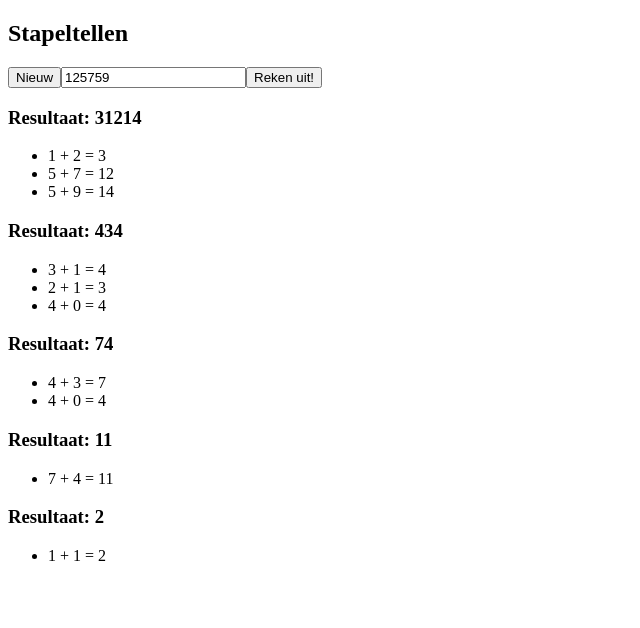
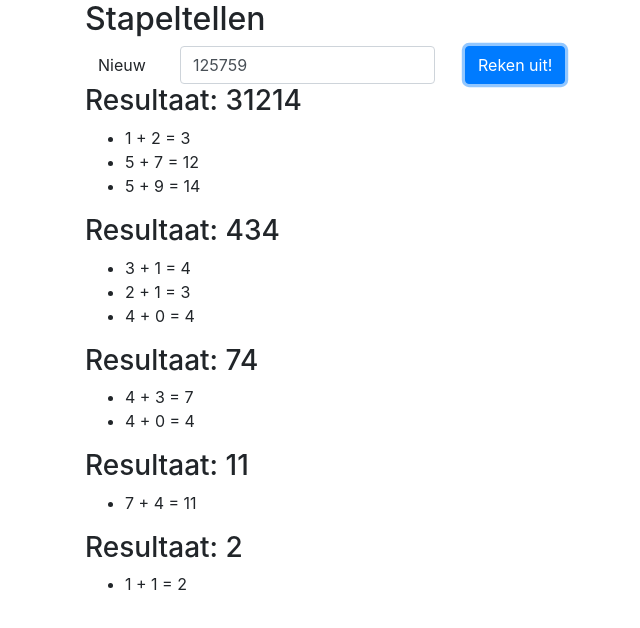
Before and after one commit to timvanelst/StapelTellen, an Angular app: page / in a window 1280 px wide. Both pictures are taken after a click on the button "Reken uit!". Shown: the top 628 px of the page, without its empty margins (0-640 px from the left). Built offline with nearby package versions, Linux system fonts and the light colour scheme.

Commit message:
added bootstrap styles to inputs

```diff
--- a/package.json
+++ b/package.json
@@ -20,6 +20,7 @@
     "@angular/platform-browser": "^6.1.10",
     "@angular/platform-browser-dynamic": "^6.1.10",
     "@angular/router": "^6.1.10",
+    "bootstrap": "^4.1.3",
     "core-js": "^2.5.4",
     "rxjs": "^6.0.0",
     "zone.js": "^0.8.26"
--- a/src/app/app.component.html
+++ b/src/app/app.component.html
@@ -1,12 +1,16 @@
-<h2>Stapeltellen</h2>
-<!-- <div [formGroup]="form" >
-  <input type="text" formControlName="input" />
-  <div>
-    {{input}}
+<div class="container" >
+
+  <h2>Stapeltellen</h2>
+  <div class="row">
+    <div class="col-sm-1">
+      <input type="button" (click)="generate()" value="Nieuw" class="btn"/>
+    </div>
+    <div class="col-sm-3">
+      <input type="number" [(ngModel)]="input" (keyup)="onKey($event)" (change)="clearResult()" class="form-control" />
+    </div>
+    <div class="col-sm-7">
+      <input type="button" (click)="calculate()" value="Reken uit!" class="btn btn-primary" />
+    </div>
   </div>
-</div> -->
-<div >
-  <input type="button" (click)="generate()" value="Nieuw" />
-  <input type="number" [(ngModel)]="input" (keyup)="onKey($event)" (change)="clearResult()" /><input type="submit" (click)="calculate()" value="Reken uit!" />
   <app-result-component [result]="result"></app-result-component>
 </div>
--- a/src/app/result-component/result-component.component.html
+++ b/src/app/result-component/result-component.component.html
@@ -1,4 +1,6 @@
-<div *ngFor="let res of result">
+<div *ngFor="let res of result" class="row" >
+  <div class="col-sm-6">
+
     <h3>Resultaat: {{res.result}}</h3>
     <!-- {{ res | json }} -->
     <ul>
@@ -8,3 +10,7 @@
       <!-- <app-result-component [result]="res.subResult" *ngIf="res.subResult"></app-result-component> -->
       <!-- </div> -->
   </div>
+  <div class="col-sm-6">
+
+  </div>
+</div>
--- a/src/styles.css
+++ b/src/styles.css
@@ -1 +1,2 @@
 /* You can add global styles to this file, and also import other style files */
+@import "~bootstrap/dist/css/bootstrap.css";
```
Also changed, not shown: 1 other file (tests, documents, lock files or other folders). Lines whose indentation alone changed are shown as unchanged.
